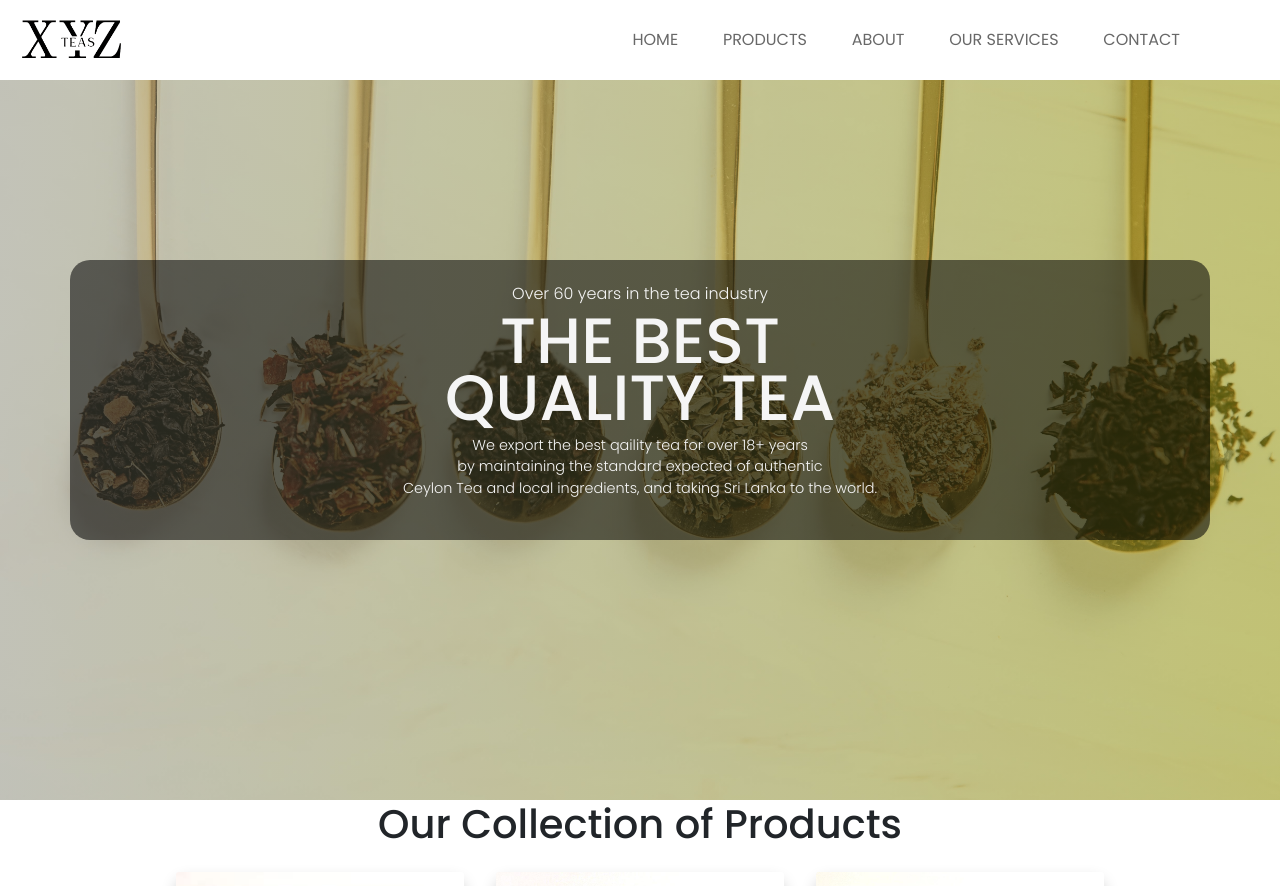
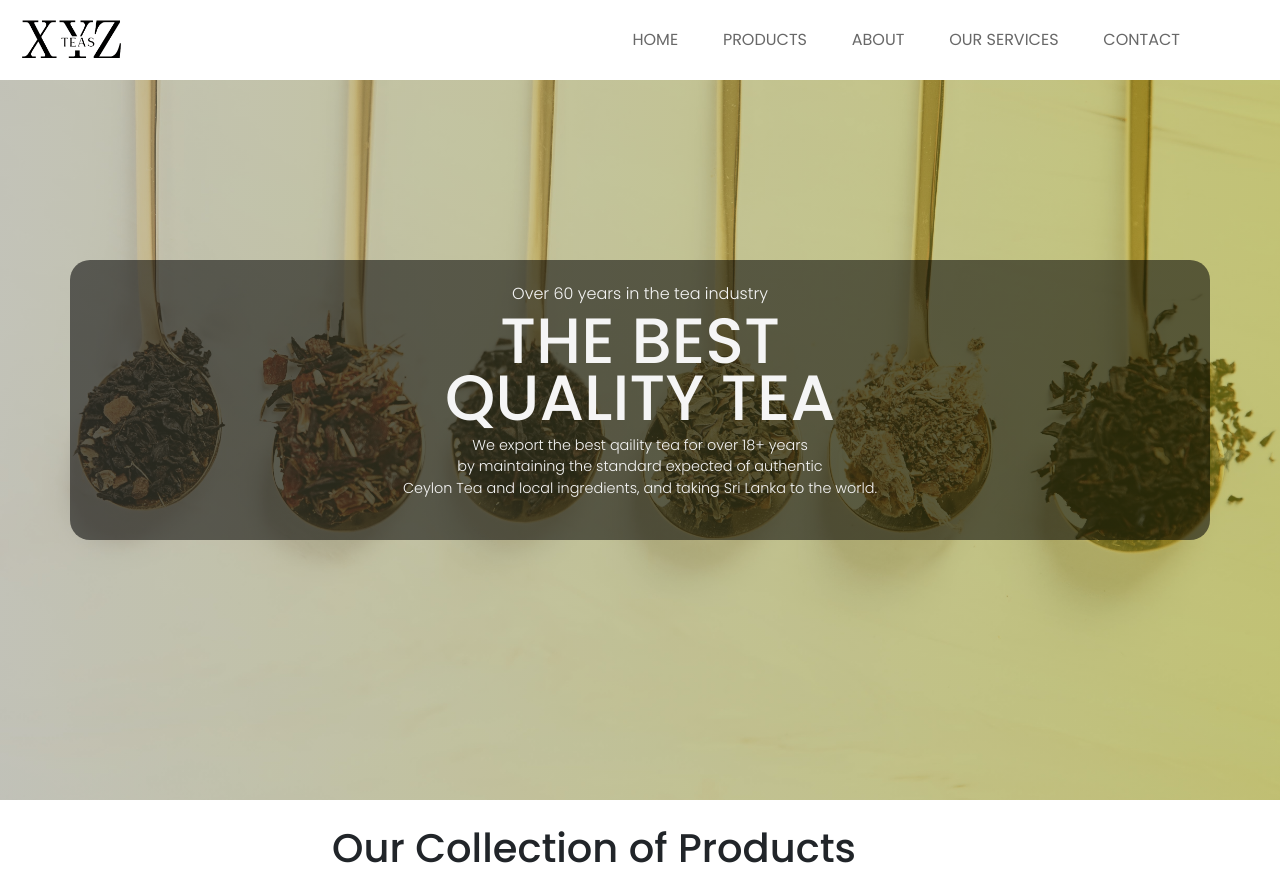
Before and after one commit to Thinushika/XYZteas_website, a Next.js app: page / in a window 1280 px wide. Shown: the top 886 px of the page. Built offline with nearby package versions, Linux system fonts and the light colour scheme.

Commit message:
margin of caption changed

```diff
--- a/components/layoutComponents/Products.jsx
+++ b/components/layoutComponents/Products.jsx
@@ -1,11 +1,10 @@
 import React from "react";
-import data from "../data/cards.json";
 
 const Cards = () => {
   return (
     <>
       <div className="cover">
-        <div className="container text-center">
+        <div className="container text-center m-4 ">
           <h1>Our Collection of Products</h1>
         </div>
       </div>
```
